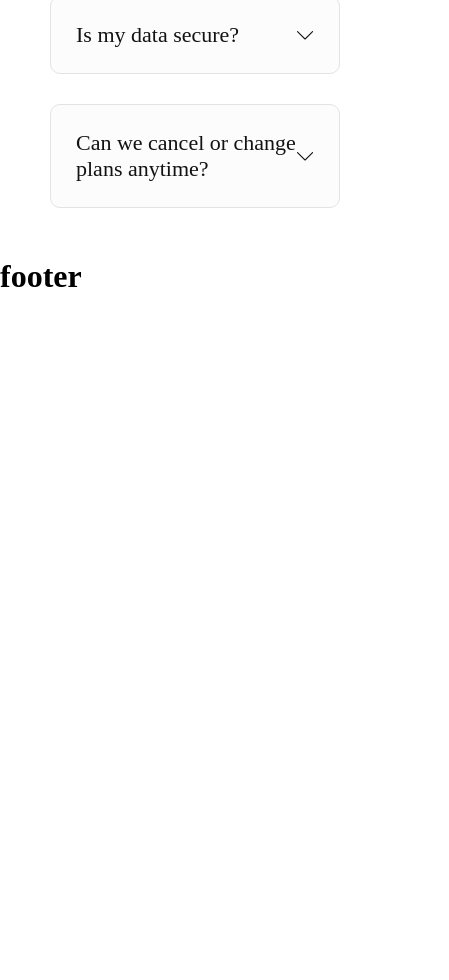
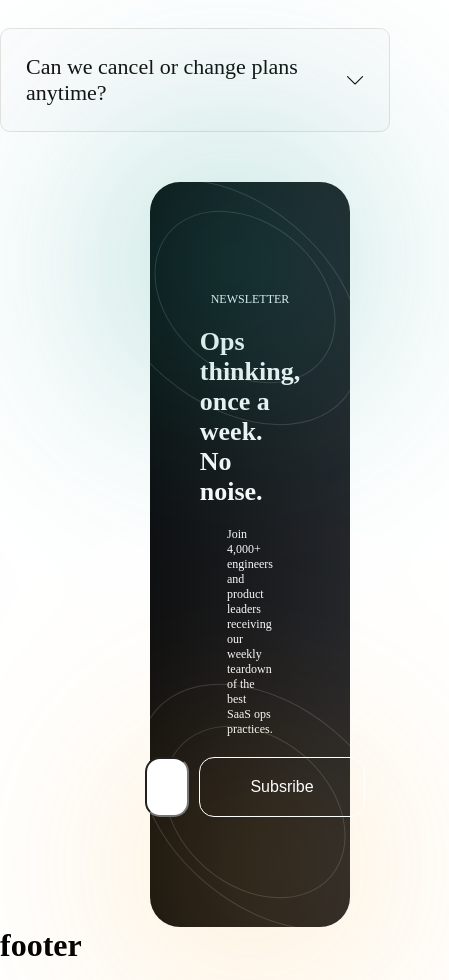
Before and after one commit to mai-efat/front-end-react, a React (Vite) app: page / in a window 390 px wide. Shown: the part 960-1940 px from the top of the page, 449 px wide, since content can reach past the window. Before the commit the page ends 1255 px from the top, so only its background shows below. Built offline with nearby package versions, Linux system fonts and the light colour scheme.

Commit message:
make the responsive

```diff
--- a/src/components/questionsComponent/Questions.css
+++ b/src/components/questionsComponent/Questions.css
@@ -1,7 +1,7 @@
 .questions {
-    margin-top: 50px;
+    margin: 50px 0;
     width: 100%;
-    padding: 50px;
+    width: 100%;
 }
 
 .questions .questions-head {
@@ -25,7 +25,6 @@
     width: 100%;
 }
 
-.question-card {}
 
 .question-card .card-question {
     margin-top: 30px;
--- a/src/pages/Home/Home.jsx
+++ b/src/pages/Home/Home.jsx
@@ -1,9 +1,11 @@
 import Questions from '../../components/questionsComponent/Questions';
+import Newsletter from './Newsletter/Newsletter';
 function Home() {
   return (
     <div>
       <h1>welcome to home</h1>;
       <Questions />
+      <Newsletter />
     </div>
   );
 }
--- /dev/null
+++ b/src/pages/Home/Newsletter/Newsletter.css
@@ -0,0 +1,115 @@
+.newsletter {
+    display: flex;
+    flex-direction: column;
+    justify-content: center;
+    align-items: center;
+    background-image: linear-gradient(to right, #0E0F11, #23252A);
+    margin: 0 150px;
+    padding: 100px 100px;
+    position: relative;
+    border-radius: 30px;
+}
+
+.newsletter::after {
+    content: "";
+    position: absolute;
+    inset: 0;
+    background-image:
+        radial-gradient(circle at 50px 50px, #0D9488 0%, transparent 25%),
+        radial-gradient(circle at 50% 100%, #f49f16c7 0%, transparent 25%);
+    filter: blur(120px);
+    z-index: 0;
+    pointer-events: none;
+}
+
+.newsletter .circle-1,
+.circle-2,
+.circle-3,
+.circle-4 {
+    border: 1px solid rgba(255, 255, 255, 0.15);
+    border-radius: 50%;
+    transform: rotate(-50deg);
+    position: absolute;
+}
+
+.newsletter .circle-1 {
+    width: 150px;
+    height: 200px;
+    top: 15px;
+    right: 30px;
+
+}
+
+.newsletter .circle-2 {
+    width: 200px;
+    height: 300px;
+    top: -30px;
+    right: 20px;
+
+}
+
+.newsletter .circle-3 {
+    width: 150px;
+    height: 200px;
+    bottom: 15px;
+    left: 30px;
+
+}
+
+.newsletter .circle-4 {
+    width: 200px;
+    height: 300px;
+    bottom: -30px;
+    left: 20px;
+
+}
+
+
+.newsletter .newsletter-tag {
+    text-transform: uppercase;
+    color: #FCFCFD;
+    font-size: 12px;
+    font-weight: 100;
+    margin: 10px 0;
+}
+
+.newsletter h3 {
+    font-size: 26px;
+    font-weight: 600;
+    color: #FCFCFD;
+    margin: 10px 0;
+}
+
+.newsletter-description {
+    color: #FCFCFD;
+    font-size: 12px;
+    font-weight: 400;
+    margin: 10px 0;
+}
+
+.newsletter-input {
+    width: 100%;
+    display: flex;
+    justify-content: center;
+    align-items: center;
+    z-index: 3;
+}
+
+.newsletter input {
+    margin: 10px 10px;
+    padding: 20px;
+    width: 40%;
+    border-radius: 15px;
+    font-size: 14px;
+}
+
+.newsletter button {
+    background-color: rgba(0, 0, 0, 0);
+    border: 1px white solid;
+    color: #FCFCFD;
+    padding: 20px 50px;
+    font-size: 16px;
+    font-weight: 500;
+    border-radius: 15px;
+    cursor: pointer;
+}
--- /dev/null
+++ b/src/pages/Home/Newsletter/Newsletter.jsx
@@ -0,0 +1,23 @@
+import './Newsletter.css';
+export default function Newsletter() {
+  return (
+    <div className="newsletter">
+      <p className="newsletter-tag">Newsletter</p>
+      <h3>Ops thinking, once a week. No noise.</h3>
+      <p className="newsletter-description">
+        Join 4,000+ engineers and product leaders receiving our weekly teardown
+        of the best SaaS ops practices.
+      </p>
+      <div className="newsletter-input">
+        <input type="email" placeholder="work@email.com" />
+        <button className="newsletter-button">Subsribe</button>
+      </div>
+
+      <div className="circle-1"></div>
+      <div className="circle-2"></div>
+
+      <div className="circle-3"></div>
+      <div className="circle-4"></div>
+    </div>
+  );
+}
--- a/src/pages/Pricing/Pricing.css
+++ b/src/pages/Pricing/Pricing.css
@@ -14,5 +14,14 @@
 .pricing-page {
 
     background-color: var(--backgroundColor-light);
+    padding: 0 100px;
 
 }
+
+@media(max-width:1024px) {
+    .pricing-page {
+
+        padding: 0 100px;
+
+    }
+}
--- a/src/pages/Pricing/cardComponent/PriceCard.css
+++ b/src/pages/Pricing/cardComponent/PriceCard.css
@@ -6,6 +6,7 @@
     border-radius: 15px;
     width: 30%;
     height: max-content;
+    margin: 10px;
 }
 
 
@@ -89,7 +90,7 @@
     padding: 20px;
     border-radius: 15px;
     z-index: 0;
-    margin: 20px;
+    margin: 10px;
     height: max-content;
     width: 30%;
     position: relative;
--- a/src/pages/Pricing/headerComponent/PricingHeader.css
+++ b/src/pages/Pricing/headerComponent/PricingHeader.css
@@ -6,6 +6,7 @@ header {
     width: 50%;
     line-height: 1.1;
     margin-bottom: 70px;
+    width: 100%;
 }
 
 .header-span {
@@ -25,3 +26,9 @@ header p span {
     color: #514F4A;
     font-weight: 900;
 }
+
+@media(max-width:769px) {
+    header {
+        text-align: left;
+    }
+}
--- a/src/pages/Pricing/pricingConatiner/PriceContainer.jsx
+++ b/src/pages/Pricing/pricingConatiner/PriceContainer.jsx
@@ -112,7 +112,7 @@ function annuallyCard() {
 export default function PriceDetails() {
   let [isYear, setIsYear] = useState(false);
   return (
-    <div>
+    <div style={{ width: '100%' }}>
       <div className="price-select">
         <span className={!isYear ? 'active-text' : ''}> Monthly</span>
 
@@ -129,7 +129,10 @@ export default function PriceDetails() {
         <span className="save"> SAVE 30 %</span>
       </div>
       {/* to display anually cards or monthy cards */}
-      <div style={{ display: 'flex', marginTop: '20px' }}>
+      <div
+        style={{ display: 'flex', marginTop: '20px' }}
+        className="pricing-cards"
+      >
         {!isYear ? monthlyCard() : annuallyCard()}
       </div>
     </div>
--- a/src/pages/Pricing/pricingConatiner/pricingContainer.css
+++ b/src/pages/Pricing/pricingConatiner/pricingContainer.css
@@ -4,6 +4,7 @@
     margin-top: 20px;
     justify-content: center;
     margin-bottom: 50px;
+
 }
 
 .btn-container {
@@ -52,3 +53,28 @@
     color: #1B6F4A;
     font-weight: 400;
 }
+
+.pricing-cards {
+    display: flex;
+    justify-content: center;
+    align-items: center;
+}
+
+@media(max-width:1024px) {
+    .pricing-cards {
+        display: flex;
+        flex-direction: column;
+        justify-content: center;
+        align-items: center;
+
+    }
+
+    .price-card,
+    .price-active {
+        width: 100%;
+    }
+
+    .price-select {
+        transform: scale(0.8);
+    }
+}
```
